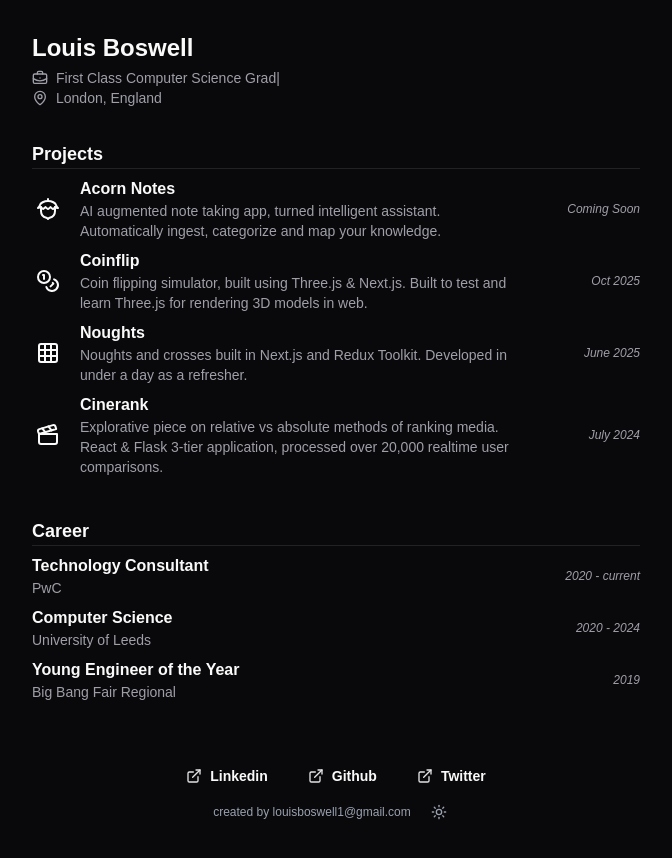
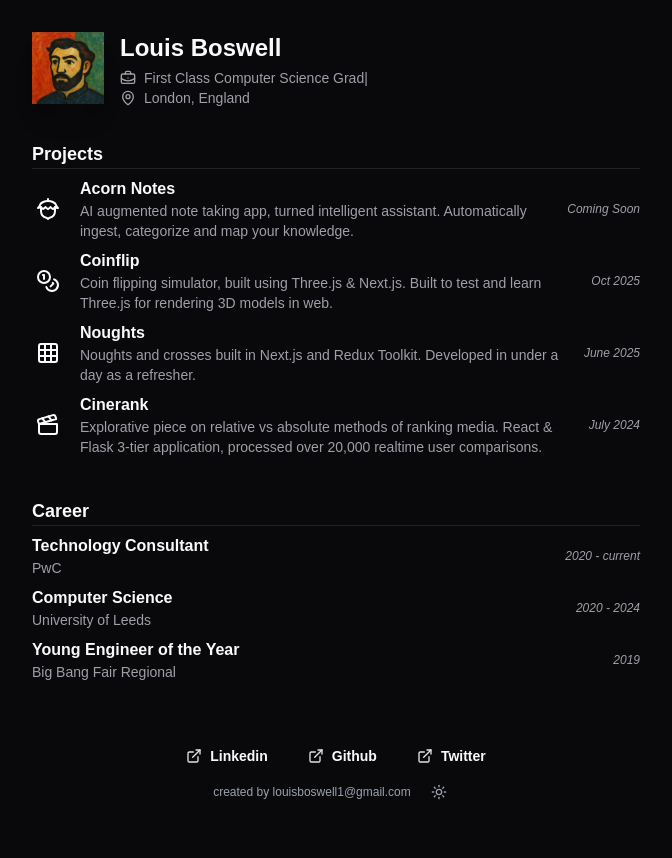
Before and after one commit to louisboswell/portfolio, a Next.js app: page / in a window 1280 px wide. Shown: the top 858 px of the page, without its empty margins (304-976 px from the left). Built offline with nearby package versions, Linux system fonts and the light colour scheme.

Commit message:
Added image.

```diff
--- a/pages/index.tsx
+++ b/pages/index.tsx
@@ -2,6 +2,7 @@ import Footer from "@/components/ui/homebrew/Footer";
 import { Separator } from "@/components/ui/separator";
 import { BriefcaseBusiness, Clapperboard, Coins, Grid3X3, Icon, MapPin, Nut } from "lucide-react";
 import { Geist, Geist_Mono } from "next/font/google";
+import Image from "next/image";
 import { TypeAnimation } from "react-type-animation";
 
 const geistSans = Geist({
@@ -70,7 +71,16 @@ export default function Home() {
       className={`${geistSans.variable} ${geistMono.variable} flex justify-start md:w-1/2 w-screen mx-auto px-4`}
     >
       <div className="grid py-8">
-          <h1 className="text-2xl font-bold">Louis Boswell</h1>
+          <div className="flex flex-row">
+          <Image
+            src={"/72051071.jpg"}
+            alt="Louis Boswell"
+            width={64}
+            height={64}
+            className="round object-cover size-18 mr-4 shadow-xl"
+          />
+       <div>
+                                    <h1 className="text-2xl font-bold">Louis Boswell</h1>
           <div className="flex flex-row items-center gap-2 mt-1">
             <BriefcaseBusiness className="size-4 text-muted-foreground"/>
             <TypeAnimation
@@ -90,11 +100,14 @@ export default function Home() {
                 className="text-sm font-medium text-muted-foreground"
               />
           </div>
-
-          <div className="flex flex-row items-center gap-2">
+                    <div className="flex flex-row items-center gap-2">
             <MapPin className="size-4 text-muted-foreground"/>
             <h2 className="text-sm font-medium text-muted-foreground">London, England</h2>
           </div>
+            </div>
+          </div>
+
+
 
           <h1 className="text-lg font-bold mt-8">
             Projects
@@ -103,14 +116,14 @@ export default function Home() {
           {projects.map((project) => {
             const IconComponent = project.icon;
             return (
-          <a key={project.name} className="flex flex-row items-center mb-2 gap-4 hover:scale-x-101"
+          <a key={project.name} className="flex flex-row justify-between items-center mb-2 gap-4"
           href={project.http}
               rel="noopener noreferrer"
               target="_blank">
                 <div className="flex items-center justify-center w-8 h-8 shrink-0">
                   <IconComponent className="w-6 h-6" strokeWidth={2} />
                 </div>
-            <div className="flex flex-col pr-2 md:pr-12">
+            <div className="flex flex-col w-full">
               <p className="text-md font-semibold">{project.name}</p>
               <p className="text-sm text-muted-foreground">{project.description}</p>
               </div>
```
Also changed, not shown: public/72051071.jpg (added), 1 other file (tests, documents, lock files or other folders).
